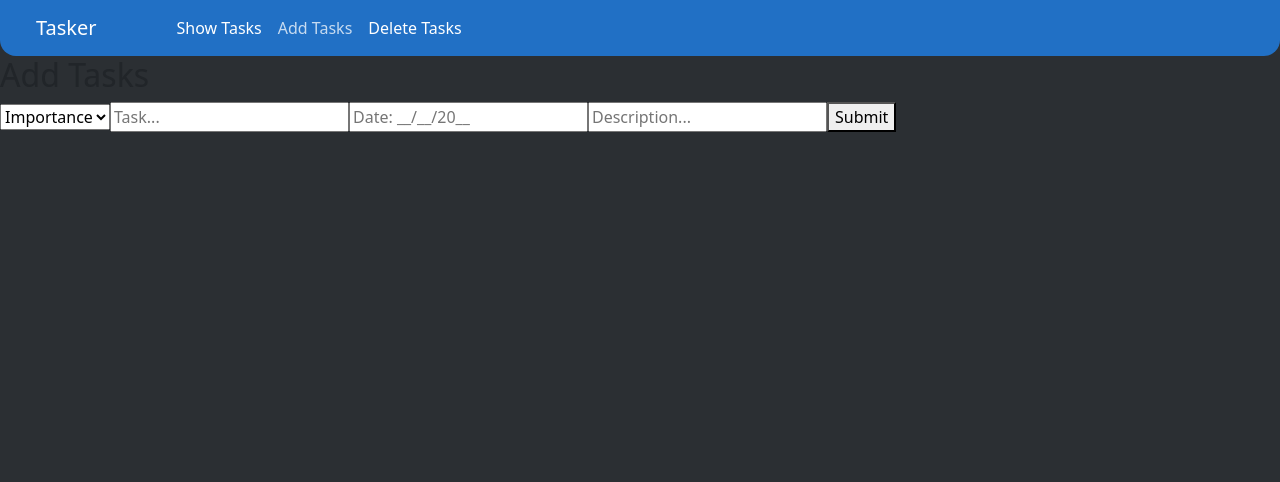
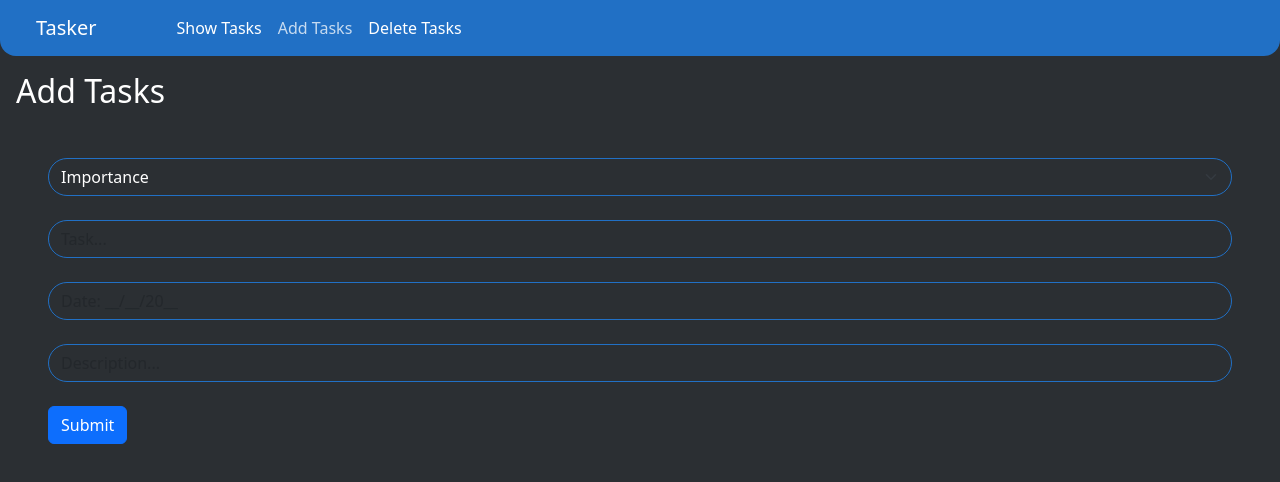
Before and after one commit to ionutprodea/tasker, a React (Vite) app: page / in a window 1280 px wide. Both pictures are taken after a click on the link "Add Tasks". Shown: the top 482 px of the page. Built offline with nearby package versions, Linux system fonts and the light colour scheme; the HTML template or start-up script is replaced by a standard one.

Commit message:
Styling AddTask component(not finished)

```diff
--- a/src/components/AddTask.tsx
+++ b/src/components/AddTask.tsx
@@ -45,9 +45,15 @@ const AddTask = () => {
 
   return (
     <>
-      <h2>Add Tasks</h2>
-      <form onSubmit={handleSubmit(onSubmit)}>
-        <select {...register("importance")} name="importance" id="importance">
+      <h2 className="m-3">Add Tasks</h2>
+      <div className="m-5">
+        <form className="" onSubmit={handleSubmit(onSubmit)}>
+          <select
+            {...register("importance")}
+            name="importance"
+            id="importance"
+            className="form-select mb-4"
+          >
             <option value="">Importance</option>
             <option value="high">High</option>
             <option value="medium">Medium</option>
@@ -60,6 +66,7 @@ const AddTask = () => {
             name="task"
             id="task"
             placeholder="Task..."
+            className="form-control mb-4"
           />
           {errors.task?.message && <p>{errors.task.message}</p>}
           <input
@@ -68,20 +75,23 @@ const AddTask = () => {
             name="date"
             id="date"
             placeholder="Date: __/__/20__"
+            className="form-control mb-4"
           />
           {errors.date?.message && <p>{errors.date.message}</p>}
-
           <input
             {...register("details")}
             type="text"
             name="details"
             id="details"
             placeholder="Description..."
+            className="form-control mb-4"
           />
           {errors.details?.message && <p>{errors.details.message}</p>}
-
-        <button type="submit">Submit</button>
+          <button type="submit" className="btn btn-primary">
+            Submit
+          </button>
         </form>
+      </div>
     </>
   );
 };
--- a/src/index.css
+++ b/src/index.css
@@ -8,6 +8,13 @@
 body {
     background: var(--background_color);
 }
+
+h2 {
+    color: var(--secondary_color);
+}
+
+/* Navigation Bar*/
+
 
 .navbar {
     background-color: var(--primary_color);
@@ -47,3 +54,20 @@ body {
 .navbar-toggler-icon {
     color: var(--secondary_color);
 }
+
+
+/* Form */
+
+
+.form-select {
+    color: var(--secondary_color);
+    background-color: var(--background_color);
+    border-color: var(--primary_color);
+    border-radius: 20px;
+}
+
+.form-control {
+    background-color: var(--background_color);
+    border-color: var(--primary_color);
+    border-radius: 20px;
+}
```
Lines whose indentation alone changed are shown as unchanged.
